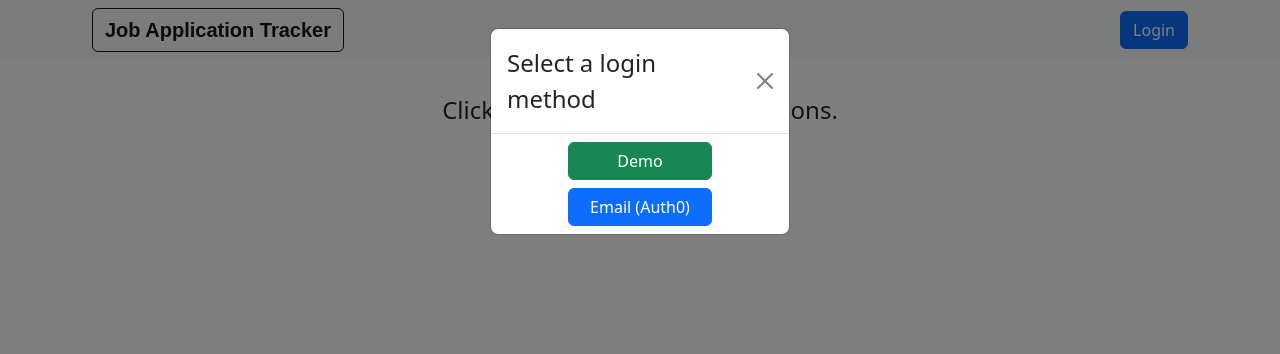
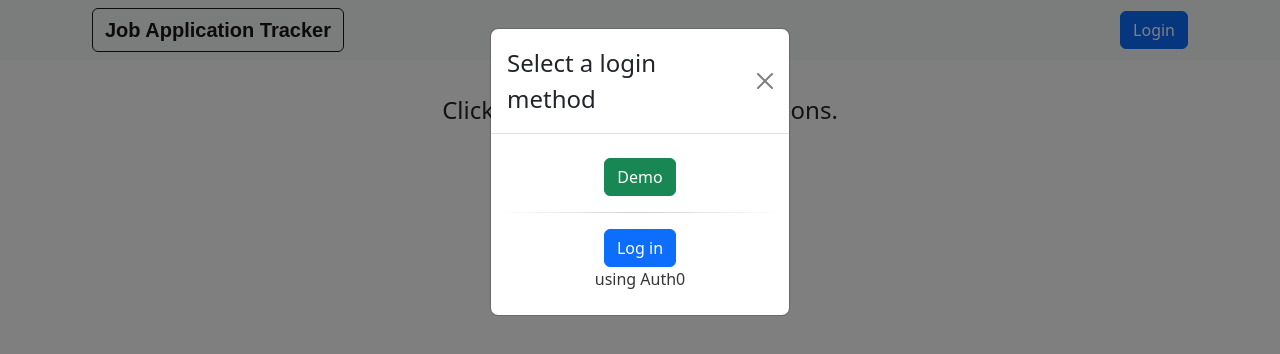
Before and after one commit to cleecoloma/job-application-tracker, a React (Vite) app: page / in a window 1280 px wide. Both pictures are taken after a click on the button "Login". Shown: the top 354 px of the page. Built offline with nearby package versions, Linux system fonts and the light colour scheme; no server answers; a web font is replaced by a local one.

Commit message:
updated login modal css and app component to work with login comp

```diff
--- a/src/App.jsx
+++ b/src/App.jsx
@@ -43,8 +43,6 @@ class App extends React.Component {
       filteredJobs,
       searchTerm,
     });
-    console.log('filteredJobs', this.state.filteredJobs);
-    console.log('jobs', this.state.jobs);
   };
 
   handleJobs = (input) => {
@@ -86,6 +84,7 @@ class App extends React.Component {
             toggleLoginModal={this.toggleLoginModal}
           />
           <LoginModal
+            handleDemoAccount={this.handleDemoAccount}
             loginModalPreview={this.state.loginModalPreview}
             toggleLoginModal={this.toggleLoginModal}
           />
--- a/src/components/Header.jsx
+++ b/src/components/Header.jsx
@@ -5,7 +5,6 @@ import Navbar from 'react-bootstrap/Navbar';
 import NavDropdown from 'react-bootstrap/NavDropdown';
 import { Link } from 'react-router-dom';
 import '../styles/Header.css';
-import Login from '../../auth/Login';
 import Logout from '../../auth/Logout';
 import { withAuth0 } from '@auth0/auth0-react';
 import { PersonCircle } from 'react-bootstrap-icons';
--- a/src/components/LoginModal.jsx
+++ b/src/components/LoginModal.jsx
@@ -3,6 +3,8 @@ import Card from 'react-bootstrap/Card';
 import Button from 'react-bootstrap/Button';
 import Modal from 'react-bootstrap/Modal';
 import '../styles/LoginModal.css';
+import Login from '../../auth/Login';
+import { withAuth0 } from '@auth0/auth0-react';
 
 class LoginModal extends React.Component {
   render() {
@@ -12,43 +14,40 @@ class LoginModal extends React.Component {
           show={this.props.loginModalPreview}
           onHide={this.props.toggleLoginModal}
           size="sm"
-          // aria-labelledby="contained-modal-title-vcenter"
-          // centered
         >
           <Modal.Header closeButton>
             <Modal.Title>Select a login method</Modal.Title>
           </Modal.Header>
-          {/* <div className="centered-container">
-            <Card id="login-card" style={{ width: '18rem' }}>
-              <Card.Body>
-                <Card.Title id="login-title">Select a login method</Card.Title> */}
           <div className="login-card">
             <div className="login-div">
               <Button
                 className="login-button"
                 variant="success"
-                // onClick={() => this.props.handleDemoLogout()}
+                onClick={() => {
+                  this.props.handleDemoAccount();
+                  this.props.toggleLoginModal();
+                }}
               >
                 Demo
               </Button>
             </div>
-            <div className="login-div">
-              <Button
+            <hr />
+            {/* <div className="login-div"> */}
+            <Login className="login-button" />
+            <p>using Auth0</p>
+            {/* <Button
                 className="login-button"
                 variant="primary"
-                // onClick={() => this.props.handleDemoLogout()}
+                onClick={() => this.props.handleDemoLogout()}
               >
                 Email (Auth0)
-              </Button>
-            </div>
+              </Button> */}
+            {/* </div> */}
           </div>
-          {/* </Card.Body>
-            </Card>
-          </div> */}
         </Modal>
       </>
     );
   }
 }
 
-export default LoginModal;
+export default withAuth0(LoginModal);
--- a/src/styles/LoginModal.css
+++ b/src/styles/LoginModal.css
@@ -6,10 +6,22 @@
   margin: 8px;
 }
 
-.login-div:nth-child(2) {
-  padding: 8px 0 0;
+.login-button {
+  margin: 1rem 0 0;
 }
 
-.login-button {
-  width: 9rem;
+.login-card p {
+  color: rgb(55, 53, 53);
 }
+
+hr {
+  border: 0;
+  width: 100%;
+  height: 1px;
+  background-image: linear-gradient(
+    to right,
+    rgba(0, 0, 0, 0),
+    rgba(0, 0, 0, 0.75),
+    rgba(0, 0, 0, 0)
+  );
+}
```
